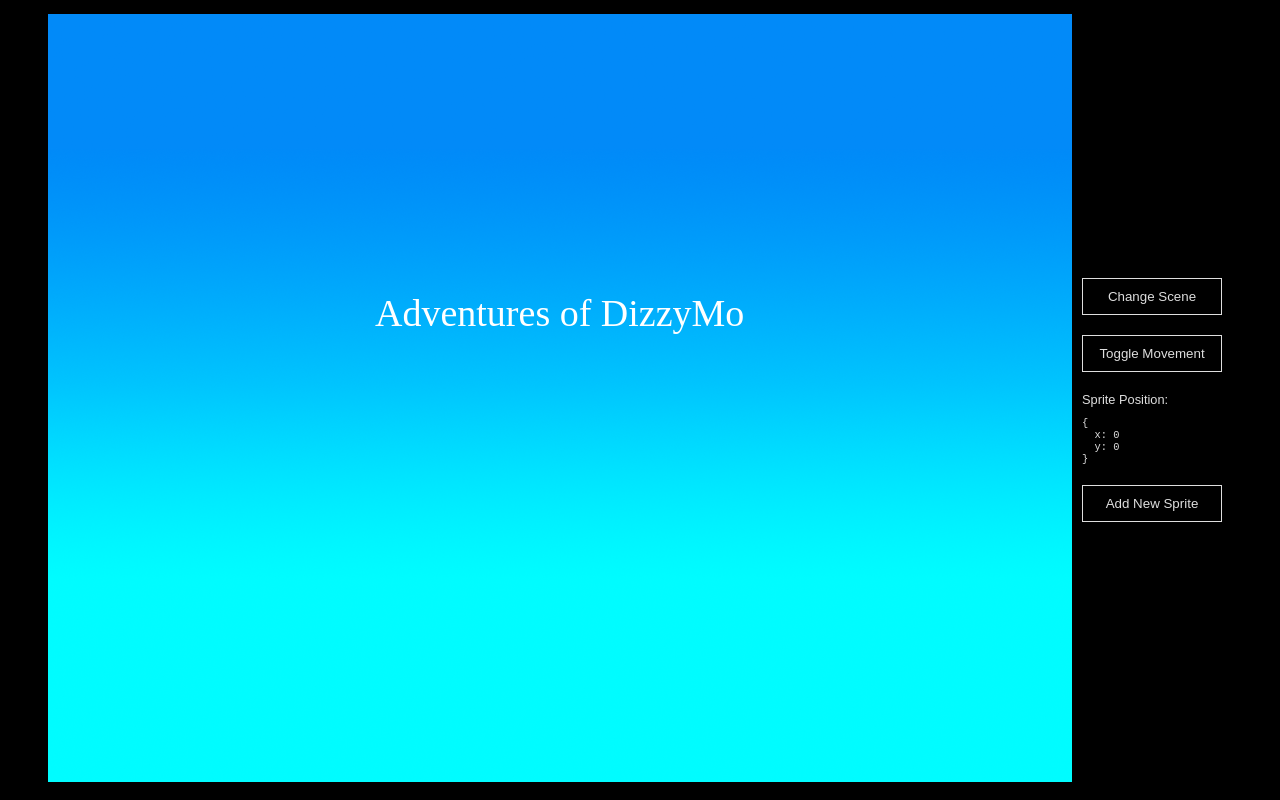
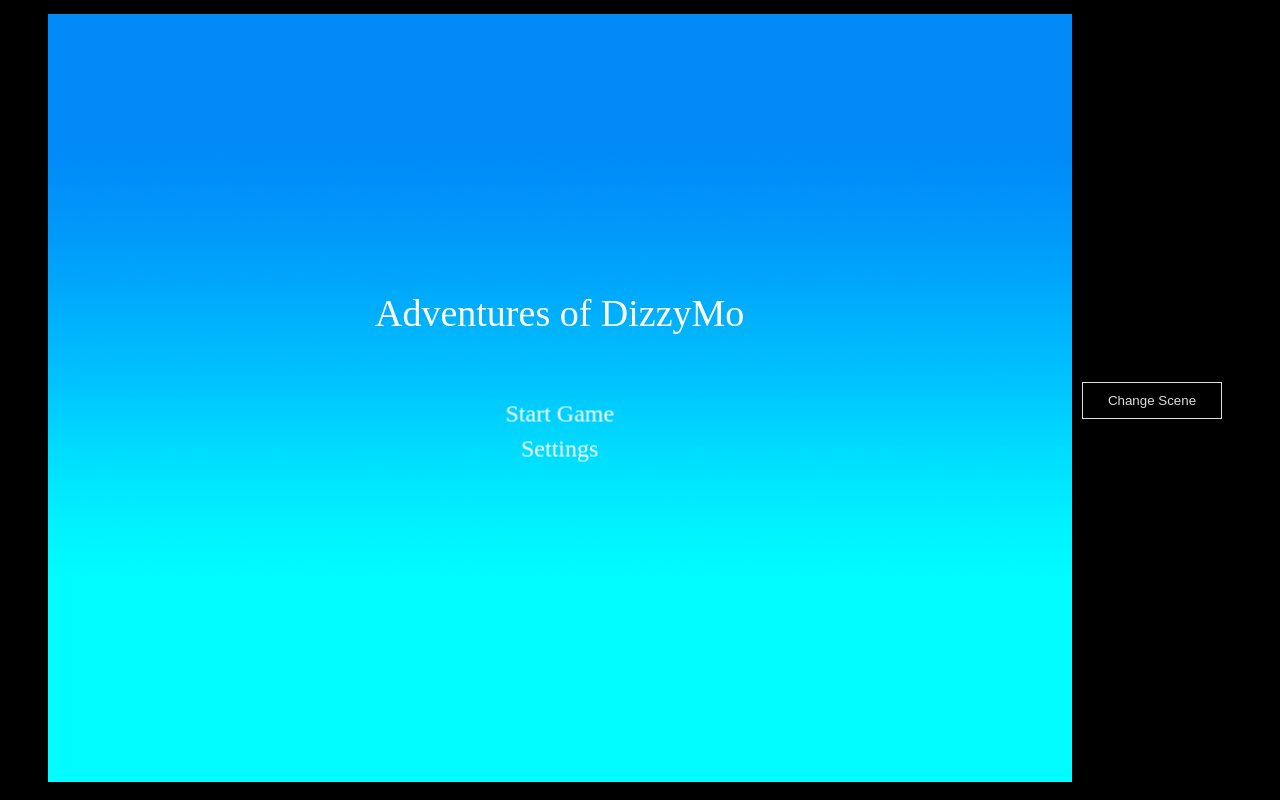
Before and after one commit to dizzyhippie/dizzymo, a React (Vite) app: page / in a window 1280 px wide. Built offline with nearby package versions, Linux system fonts and the light colour scheme; a web font is replaced by a local one.

Commit message:
Add Main Menu and Settings scene

```diff
--- a/src/App.jsx
+++ b/src/App.jsx
@@ -10,7 +10,6 @@ function App ()
 
     //  References to the PhaserGame component (game and scene are exposed)
     const phaserRef = useRef();
-    const [spritePosition, setSpritePosition] = useState({ x: 0, y: 0 });
 
     const changeScene = () => {
 
@@ -19,47 +18,6 @@ function App ()
         if (scene)
         {
             scene.changeScene();
-        }
-    }
-
-    const moveSprite = () => {
-
-        const scene = phaserRef.current.scene;
-
-        if (scene && scene.scene.key === 'MainMenu')
-        {
-            // Get the update logo position
-            scene.moveLogo(({ x, y }) => {
-
-                setSpritePosition({ x, y });
-
-            });
-        }
-    }
-
-    const addSprite = () => {
-
-        const scene = phaserRef.current.scene;
-
-        if (scene)
-        {
-            // Add more stars
-            const x = Phaser.Math.Between(64, scene.scale.width - 64);
-            const y = Phaser.Math.Between(64, scene.scale.height - 64);
-
-            //  `add.sprite` is a Phaser GameObjectFactory method and it returns a Sprite Game Object instance
-            const star = scene.add.sprite(x, y, 'star');
-
-            //  ... which you can then act upon. Here we create a Phaser Tween to fade the star sprite in and out.
-            //  You could, of course, do this from within the Phaser Scene code, but this is just an example
-            //  showing that Phaser objects and systems can be acted upon from outside of Phaser itself.
-            scene.add.tween({
-                targets: star,
-                duration: 500 + Math.random() * 1000,
-                alpha: 0,
-                yoyo: true,
-                repeat: -1
-            });
         }
     }
 
@@ -77,15 +35,6 @@ function App ()
                 <div>
                     <button className="button" onClick={changeScene}>Change Scene</button>
                 </div>
-                <div>
-                    <button disabled={canMoveSprite} className="button" onClick={moveSprite}>Toggle Movement</button>
-                </div>
-                <div className="spritePosition">Sprite Position:
-                    <pre>{`{\n  x: ${spritePosition.x}\n  y: ${spritePosition.y}\n}`}</pre>
-                </div>
-                <div>
-                    <button className="button" onClick={addSprite}>Add New Sprite</button>
-                </div>
             </div>
         </div>
     )
--- a/src/game/main.js
+++ b/src/game/main.js
@@ -2,11 +2,10 @@ import { Boot } from './scenes/Boot';
 import { Game } from './scenes/Game';
 import { GameOver } from './scenes/GameOver';
 import { MainMenu } from './scenes/MainMenu';
+import { Settings } from './scenes/Settings';
 import Phaser from 'phaser';
 import { Preloader } from './scenes/Preloader';
 
-// Find out more information about the Game Config at:
-// https://newdocs.phaser.io/docs/3.70.0/Phaser.Types.Core.GameConfig
 const config = {
     type: Phaser.AUTO,
     width: 1024,
@@ -14,7 +13,7 @@ const config = {
     physics: {
         default: 'arcade',
         arcade: {
-            gravity: { y: 300 },
+            gravity: { y: 200 },
             debug: false
         }
     },
@@ -24,6 +23,7 @@ const config = {
         Boot,
         Preloader,
         MainMenu,
+        Settings,
         Game,
         GameOver
     ]
--- a/src/game/scenes/MainMenu.js
+++ b/src/game/scenes/MainMenu.js
@@ -1,16 +1,13 @@
 import { EventBus } from '../EventBus';
 import { Scene } from 'phaser';
 
-export class MainMenu extends Scene
-{
+export class MainMenu extends Scene {
 
-    constructor ()
-    {
+    constructor () {
         super('MainMenu');
     }
 
-    create ()
-    {
+    create () {
         this.add.image(512, 384, 'scene-background');
         this.add.text(512, 300, 'Adventures of DizzyMo', {
             fontFamily: 'droog', fontSize: 38, color: '#ffffff',
@@ -18,17 +15,29 @@ export class MainMenu extends Scene
             align: 'center'
         }).setDepth(100).setOrigin(0.5);
 
+        const menuItems = [
+            { text: 'Start Game', scene: 'Game', y: 400 },
+            { text: 'Settings', scene: 'Settings', y: 435 }
+        ];
+
+        menuItems.forEach(item => this.createMenuItem(item));
         EventBus.emit('current-scene-ready', this);
     }
 
-    changeScene ()
-    {
-        if (this.logoTween)
-        {
-            this.logoTween.stop();
-            this.logoTween = null;
-        }
+    createMenuItem({ text, scene, y }) {
+        const menuItem = this.add.text(512, y, text, {
+            fontFamily: 'droog', fontSize: 24, color: '#ffffff',
+            stroke: '#000000',
+            align: 'center'
+        }).setDepth(100).setOrigin(0.5);
 
-        this.scene.start('Game');
+        menuItem.setInteractive();
+        menuItem.on('pointerdown', () => {
+            this.changeScene(scene);
+        });
+    }
+
+    changeScene(scene) {
+        this.scene.start(scene);
     }
 }
--- /dev/null
+++ b/src/game/scenes/Settings.js
@@ -0,0 +1,30 @@
+import { EventBus } from '../EventBus';
+import { Scene } from 'phaser';
+
+export class Settings extends Scene
+{
+    constructor ()
+    {
+        super('Settings');
+    }
+
+    create ()
+    {
+        this.cameras.main.setBackgroundColor(0xff0000);
+
+        this.add.image(512, 384, 'background').setAlpha(0.5);
+
+        this.add.text(512, 384, 'Settings', {
+            fontFamily: 'Arial Black', fontSize: 64, color: '#ffffff',
+            stroke: '#000000', strokeThickness: 8,
+            align: 'center'
+        }).setOrigin(0.5).setDepth(100);
+
+        EventBus.emit('current-scene-ready', this);
+    }
+
+    changeScene ()
+    {
+        this.scene.start('MainMenu');
+    }
+}
```
Also changed, not shown: 1 other file (tests, documents, lock files or other folders).
